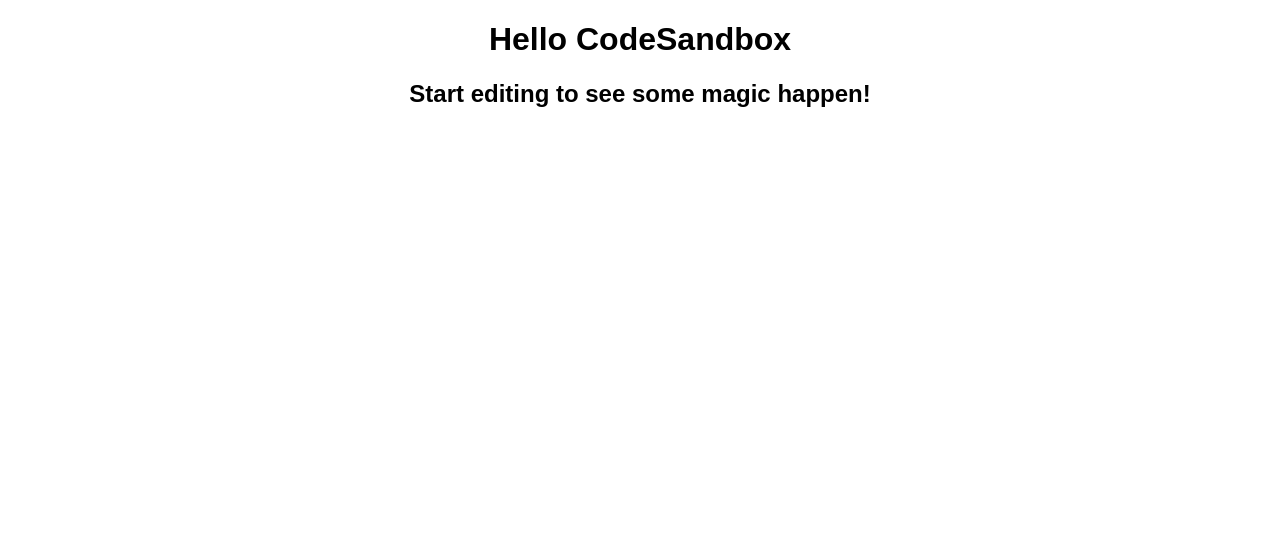
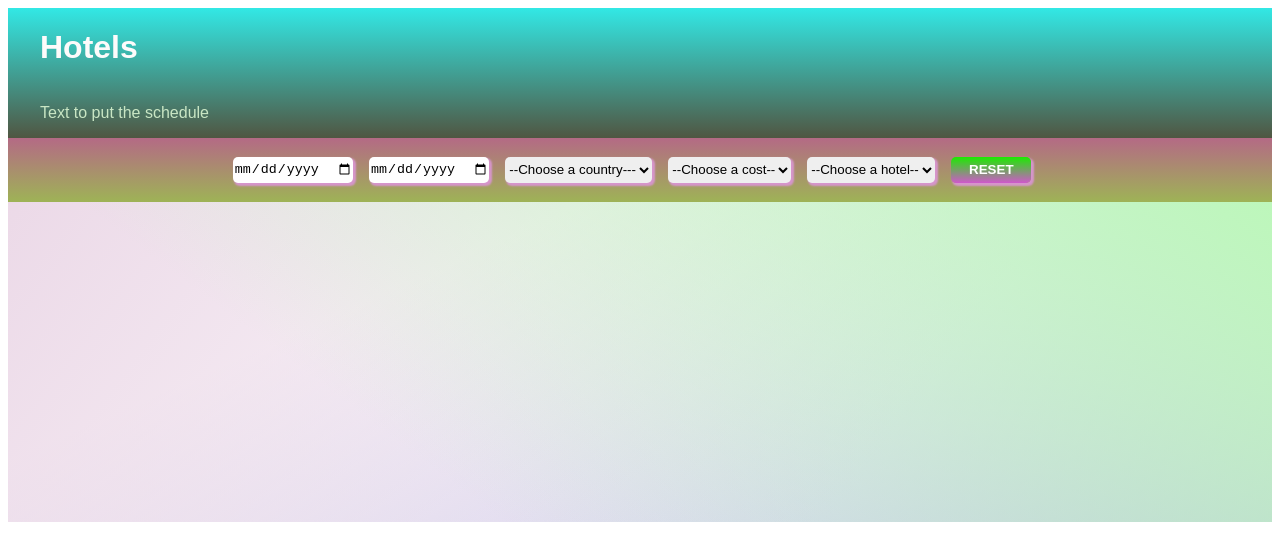
Before and after one commit to juanvg1529/HotelsReservations, a React (Create React App) app: page / in a window 1280 px wide. Shown: the top 560 px of the page. Built offline with nearby package versions, Linux system fonts and the light colour scheme.

Commit message:
cardComponenet hotel done

```diff
--- /dev/null
+++ b/components/CardHotel.js
@@ -0,0 +1,21 @@
+import React from "react";
+function CardHotel(props) {
+  return (
+    <div className="Main-Card-Composition">
+      <img src={props.photo} alt="Hotels-photos" />
+      <div className="Card-Hotel-Info">
+        <h2> {props.name}</h2>
+        <p>{props.description}</p>
+      </div>
+      <div className="Hotel-characteristics">
+        <p className="ubication-info">
+          {props.city},{props.country}
+        </p>
+        <span className="rooms-info"> {props.rooms}</span>
+        <span className="price"> {props.price}</span>
+      </div>
+      <button className="Reservation-button"></button>
+    </div>
+  );
+}
+export default CardHotel;
--- a/components/Filters.js
+++ b/components/Filters.js
@@ -0,0 +1,35 @@
+function Filters() {
+  return (
+    <div className="filters-styles">
+      <div className="Dates">
+        <input type="date" />
+
+        <input type="date" />
+      </div>
+      <div className="selects">
+        <select name="categories" id="Countries">
+          <option value="organizacion">--Choose a country---</option>
+          <option value="negocio">Argentina</option>
+          <option value="salud">Brazil</option>
+          <option value="estudios">Chile</option>
+        </select>
+        <select name="categories" id="Cost-room">
+          <option value="organizacion">--Choose a cost--</option>
+          <option value="organizacion">low cost ($)</option>
+          <option value="negocio">medium cost($$)</option>
+          <option value="salud">high cost($$$)</option>
+          <option value="estudios">Premium($$$$)</option>
+        </select>
+        <select name="categories" id="number-of-bedrooms">
+          <option value="organizacion">--Choose a hotel--</option>
+          <option value="organizacion">Little hotel</option>
+          <option value="negocio">Medium hotel</option>
+          <option value="salud">big hotel </option>
+        </select>
+        <button className="reset-button"> RESET</button>
+      </div>
+    </div>
+  );
+}
+
+export default Filters;
--- a/components/Header.js
+++ b/components/Header.js
@@ -0,0 +1,15 @@
+function Header() {
+  return (
+    <div className="Header-hotels">
+      <div className="title">
+        <h1> Hotels </h1>
+      </div>
+
+      <div className="paragraph-shedule">
+        <p> Text to put the schedule </p>
+      </div>
+    </div>
+  );
+}
+
+export default Header;
--- a/components/Hotels.js
+++ b/components/Hotels.js
@@ -0,0 +1,4 @@
+import CardHotel from "./CardHotel";
+export default function Hotels() {
+  return <div className="Hotels-space-cards"></div>;
+}
--- a/package.json
+++ b/package.json
@@ -1,5 +1,5 @@
 {
-  "name": "juan-diego-vera",
+  "name": "juan-diego",
   "version": "1.0.0",
   "description": "",
   "keywords": [],
--- a/src/App.js
+++ b/src/App.js
@@ -1,10 +1,15 @@
 import "./styles.css";
+import React from "react";
+import Filters from "../components/Filters";
+import Header from "../components/Header";
+import Hotels from "../components/Hotels";
 
 export default function App() {
   return (
     <div className="App">
-      <h1>Hello CodeSandbox</h1>
-      <h2>Start editing to see some magic happen!</h2>
+      <Header />
+      <Filters />
+      <Hotels />
     </div>
   );
 }
--- a/src/styles.css
+++ b/src/styles.css
@@ -1,4 +1,101 @@
 .App {
   font-family: sans-serif;
   text-align: center;
+  display: flex;
+  flex-direction: column;
 }
+/*Header styles*/
+.Header-hotels {
+  width: 100%;
+  background: linear-gradient(#32e8e5, #505642);
+  display: flex;
+  flex-direction: column;
+  align-items: start;
+}
+.title h1 {
+  margin-left: 2rem;
+  color: rgb(253, 251, 251);
+}
+.paragraph-shedule {
+  margin-left: 2rem;
+  color: rgb(201, 230, 196);
+}
+
+/*Filters-styles*/
+.filters-styles {
+  width: 100%;
+  height: 4rem;
+  background: linear-gradient(rgb(180, 106, 133), rgb(158, 179, 86));
+  display: flex;
+  flex-direction: row;
+  justify-content: center;
+  border: 20px black;
+}
+.Dates {
+  display: flex;
+  justify-content: center;
+  align-items: center;
+}
+.Dates input {
+  height: 1.6rem;
+  border-radius: 5px;
+  border: none;
+  box-shadow: 2px 2px 2px 1px rgb(214, 149, 203);
+  margin-right: 1rem;
+  cursor: pointer;
+}
+.selects {
+  display: flex;
+  justify-content: center;
+  align-items: center;
+}
+.selects select {
+  cursor: pointer;
+  margin-right: 1rem;
+  height: 1.6rem;
+  border-radius: 5px;
+  border: none;
+  box-shadow: 2px 2px 2px 1px rgb(214, 149, 203);
+}
+select option {
+  cursor: pointer;
+  background-color: rgb(246, 252, 248);
+}
+
+.reset-button {
+  height: 1.6rem;
+  border: 20px yellow;
+  border-radius: 5px;
+  background: linear-gradient(rgb(27, 235, 0), rgb(207, 88, 203));
+  box-shadow: 2px 2px 2px 1px rgb(214, 149, 203);
+  margin-right: 1rem;
+  color: white;
+  font-weight: bold;
+  width: 5rem;
+  cursor: pointer;
+}
+.reset-button:hover {
+  background: linear-gradient(rgb(241, 238, 12), rgb(83, 29, 81));
+}
+
+/*Hotels space cards*/
+.Hotels-space-cards {
+  width: 100%;
+  height: 20rem;
+  scroll-behavior: smooth;
+  background: linear-gradient(
+      217deg,
+      rgb(189, 247, 187),
+      rgba(238, 255, 0, 0) 70.71%
+    ),
+    linear-gradient(
+      127deg,
+      rgba(231, 208, 226, 0.8),
+      rgba(80, 129, 57, 0) 70.71%
+    ),
+    linear-gradient(
+      336deg,
+      rgba(190, 190, 231, 0.938),
+      rgba(147, 163, 121, 0) 70.71%
+    );
+}
```
Also changed, not shown: data/data.js (+146 -110 lines).
